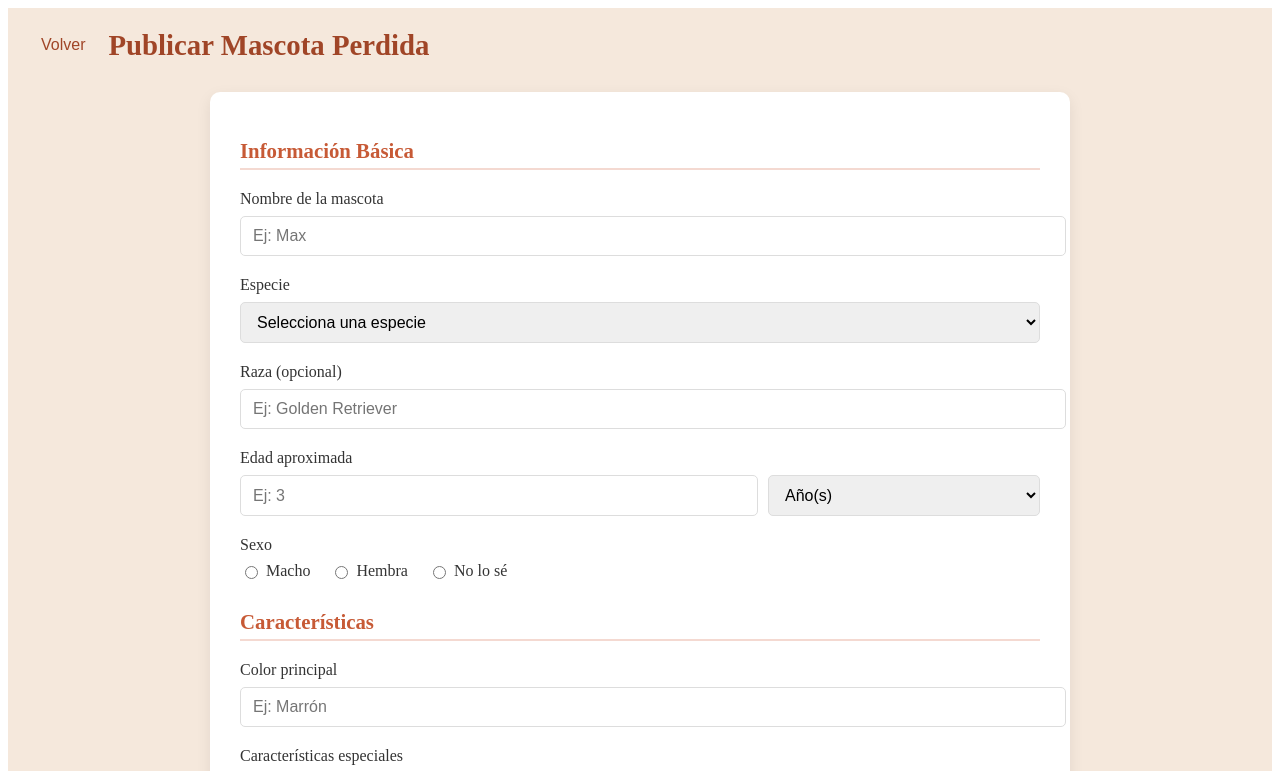
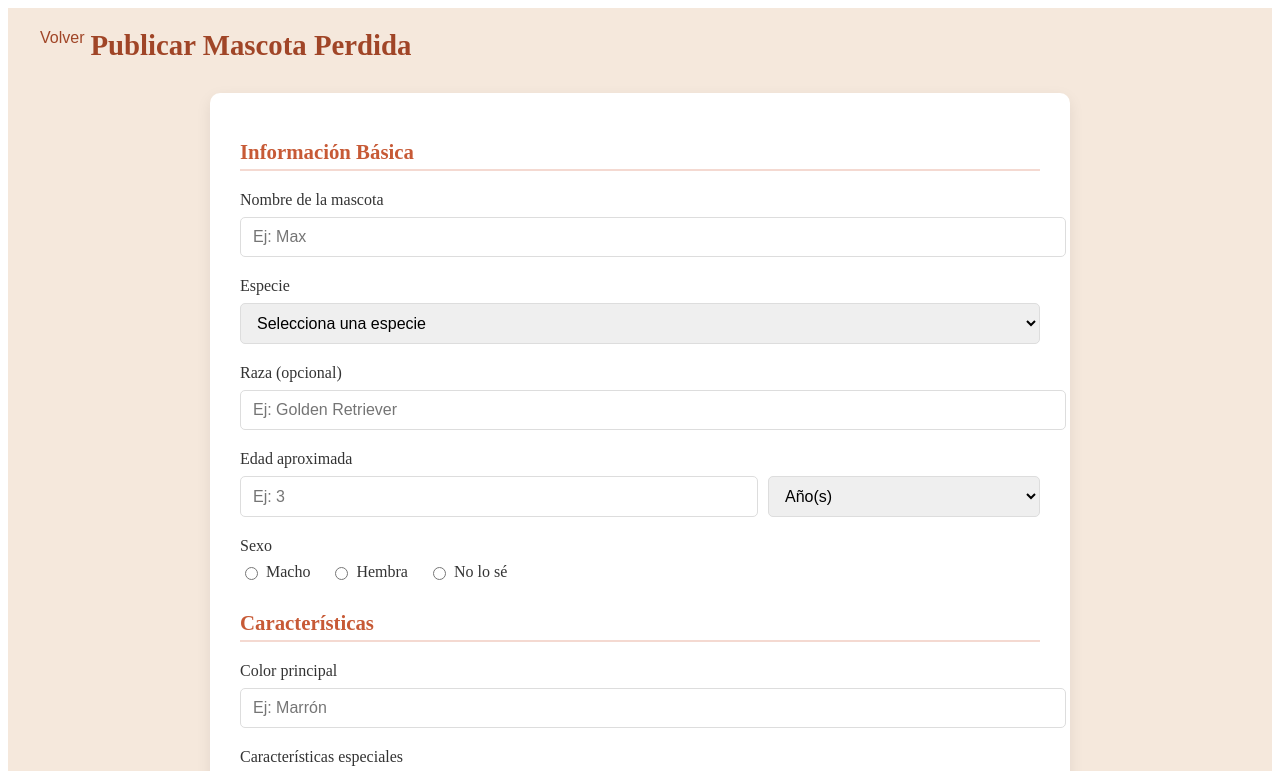
Before and after one commit to RM4862/patitasHome, an Angular app: page /publicarperdida in a window 1280 px wide. Shown: the top 771 px of the page. Built offline with nearby package versions, Linux system fonts and the light colour scheme.

Commit message:
Boton superior derecho en componente publicar adopcion

```diff
--- a/src/app/screens/publicar-adopcion/publicar-adopcion.component.html
+++ b/src/app/screens/publicar-adopcion/publicar-adopcion.component.html
@@ -1,3 +1,6 @@
+<button class="boton-volver" type="button" (click)="cancelar()">
+    <i class="fas fa-arrow-left"></i> Volver
+  </button>
 <div class="adopcion-container">
   <div class="contenedor-formulario">
     <div class="encabezado">
--- a/src/app/screens/publicar-adopcion/publicar-adopcion.component.scss
+++ b/src/app/screens/publicar-adopcion/publicar-adopcion.component.scss
@@ -331,3 +331,22 @@ $color-adopcion: #3498db;
     }
   }
 }
+
+.boton-volver {
+  background: none;
+  border: none;
+  color: #a04527; // O el color que uses en perdida
+  font-size: 1rem;
+  cursor: pointer;
+  margin-bottom: 15px;
+  display: flex;
+  align-items: center;
+
+  i {
+    margin-right: 6px;
+  }
+
+  &:hover {
+    text-decoration: underline;
+  }
+}
--- a/src/app/screens/publicar-mascota-perdida/publicar-mascota-perdida.component.scss
+++ b/src/app/screens/publicar-mascota-perdida/publicar-mascota-perdida.component.scss
@@ -24,22 +24,19 @@ $color-adopcion: #3498db;
     .boton-volver {
       background: none;
       border: none;
-      color: $color-terracotta-dark;
+      color: #a04527; // O el color que uses en perdida
       font-size: 1rem;
       cursor: pointer;
-      padding: 8px;
-      margin-right: 15px;
+      margin-bottom: 15px;
       display: flex;
       align-items: center;
-      border-radius: 5px;
-      transition: background-color 0.2s;
+
+      i {
+        margin-right: 6px;
+      }
 
       &:hover {
-        background-color: rgba($color-terracotta-light, 0.2);
-      }
-
-      i {
-        margin-right: 5px;
+        text-decoration: underline;
       }
     }
 
```
